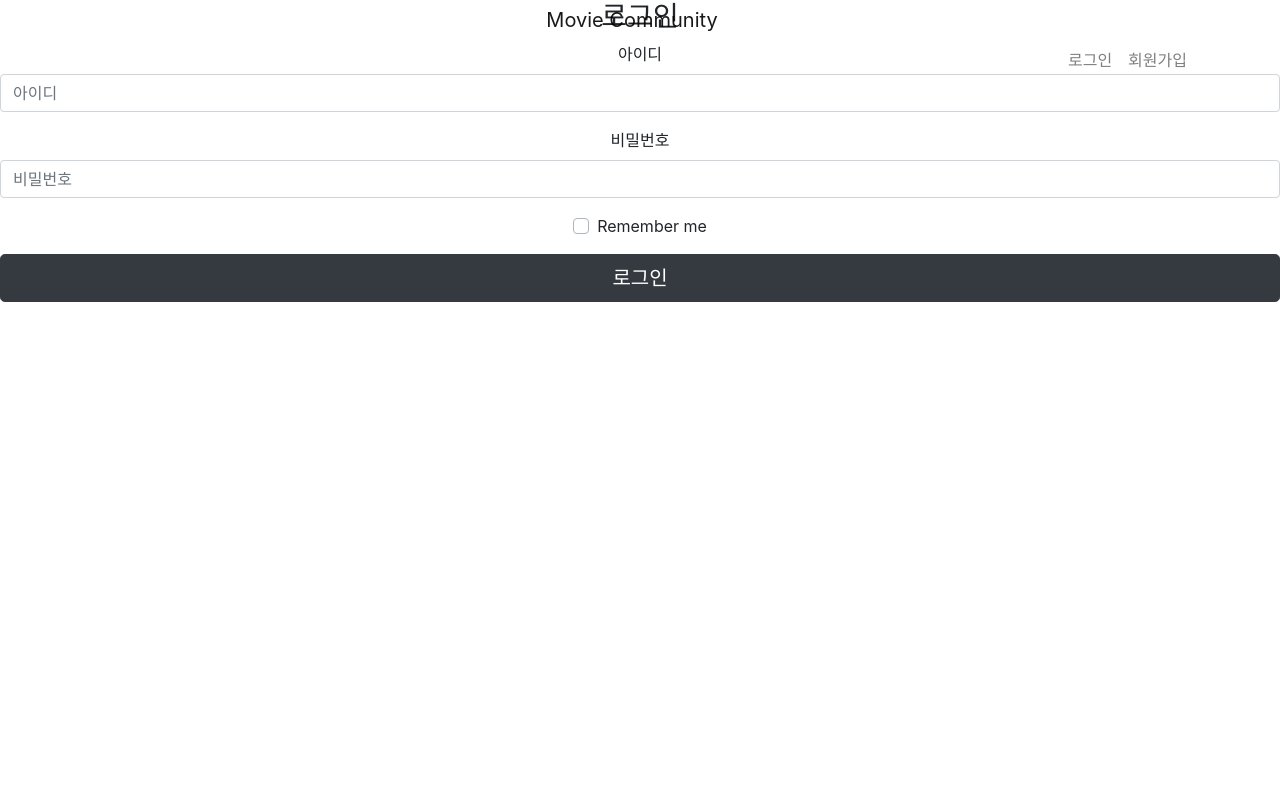
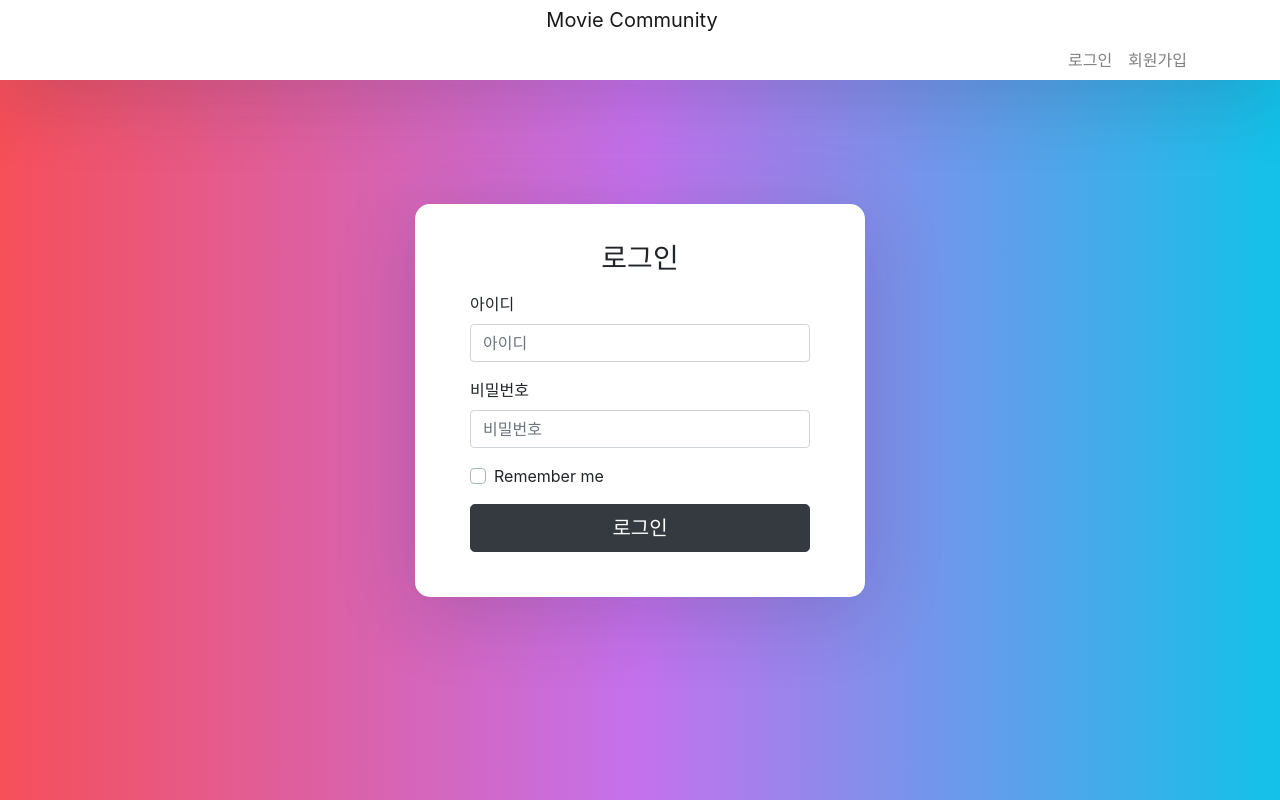
Before and after one commit to CodingWarriorss/movie_community, a React app in the folder src/main/frontend/: page /login in a window 1280 px wide. Built offline with nearby package versions, Linux system fonts and the light colour scheme.

Commit message:
fix : 로그인, 회원가입, 중복체크를 위한 디자인 추가

```diff
--- a/src/main/frontend/src/index.css
+++ b/src/main/frontend/src/index.css
@@ -1,13 +1,87 @@
-body {
-  margin: 0;
-  font-family: -apple-system, BlinkMacSystemFont, 'Segoe UI', 'Roboto', 'Oxygen',
-    'Ubuntu', 'Cantarell', 'Fira Sans', 'Droid Sans', 'Helvetica Neue',
-    sans-serif;
-  -webkit-font-smoothing: antialiased;
-  -moz-osx-font-smoothing: grayscale;
+* {
+    box-sizing: border-box;
 }
 
+body {
+    min-height: 100vh;
+    display: flex;
+    font-weight: 400;
+    font-family: sans-serif;
+    background: #12c2e9; /* fallback for old browsers */
+    background: -webkit-linear-gradient(to right, #f64f59, #c471ed, #12c2e9); /* Chrome 10-25, Safari 5.1-6 */
+    background: linear-gradient(to right, #f64f59, #c471ed, #12c2e9); /* W3C, IE 10+/ Edge, Firefox 16+, Chrome 26+, Opera 12+, Safari 7+ */
+}
+
+body, html, .App, #root, .outer {
+    width: 100%;
+    height: 100%;
+}
+
+.navbar-light {
+    background-color: #ffffff;
+    box-shadow: 0px 14px 80px rgba(34, 35, 58, 0.2);
+}
+
+.outer {
+    display: flex;
+    justify-content: center;
+    flex-direction: column;
+    text-align: left;
+}
+
+.inner {
+    width: 450px;
+    margin: auto;
+    background: #ffffff;
+    box-shadow: 0px 14px 80px rgba(34, 35, 58, 0.2);
+    padding: 40px 55px 45px 55px;
+    border-radius: 15px;
+    transition: all .3s;
+}
+
+.outer .form-control:focus {
+    border-color: #167bff;
+    box-shadow: none;
+}
+
+.outer h3 {
+    text-align: center;
+    margin: 0;
+    line-height: 1;
+    padding-bottom: 20px;
+}
+
+.custom-control-label {
+    font-weight: 400;
+}
+
+.forgot-password,
+.forgot-password a {
+    text-align: right;
+    font-size: 13px;
+    padding-top: 10px;
+    color: #7f7d7d;
+    margin: 0;
+}
+
+.forgot-password a {
+    color: #167bff;
+}
+
+
 code {
-  font-family: source-code-pro, Menlo, Monaco, Consolas, 'Courier New',
+    font-family: source-code-pro, Menlo, Monaco, Consolas, 'Courier New',
     monospace;
 }
+
+
+/*중복확인 버튼*/
+#validate-id-btn {
+    width: 30%;
+    margin-top: .5rem;
+}
+/*중복확인 결과메세지*/
+.custom-check{
+    padding-left: 30%;
+    margin-top: .5rem;
+}
```
